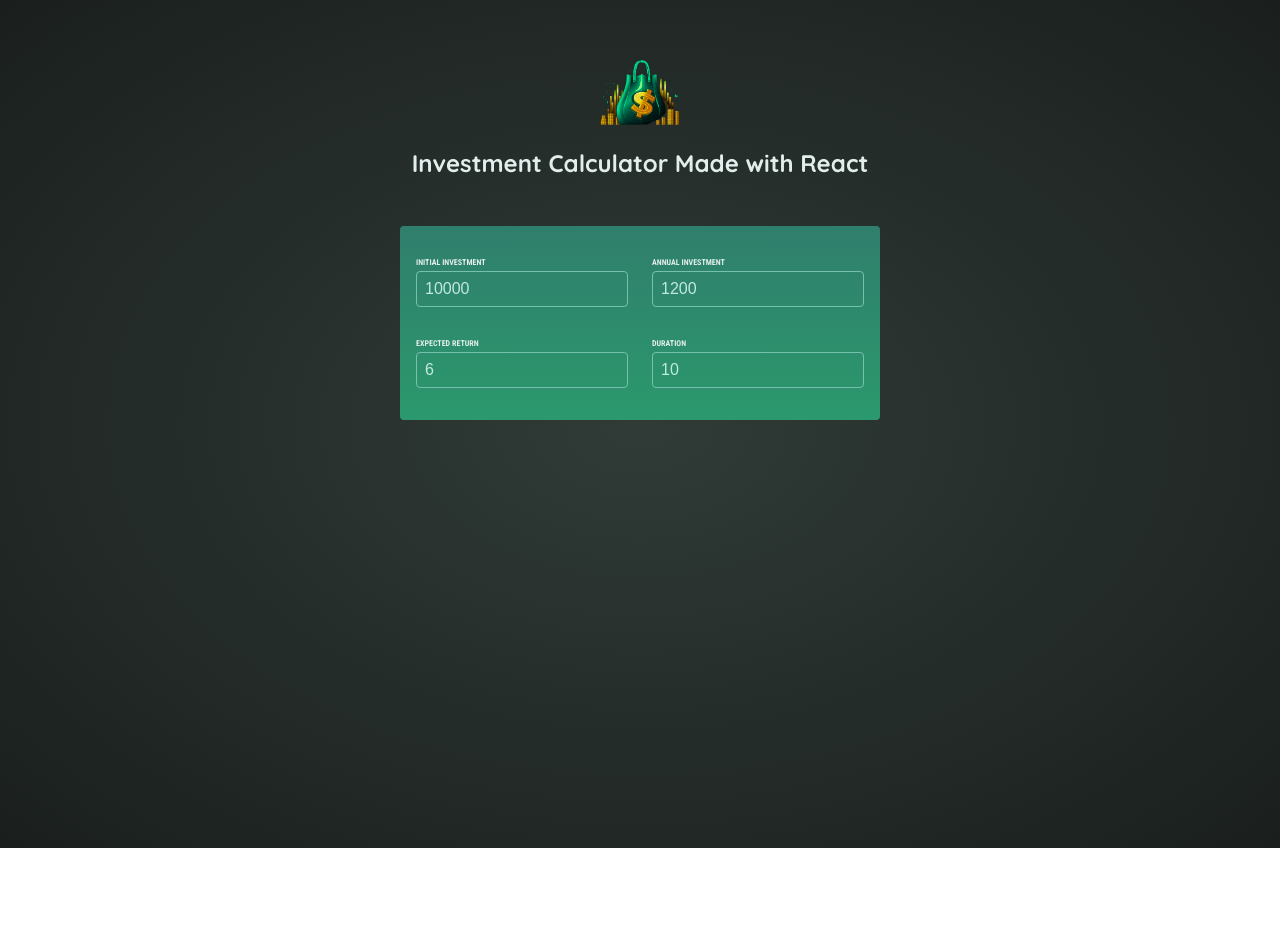
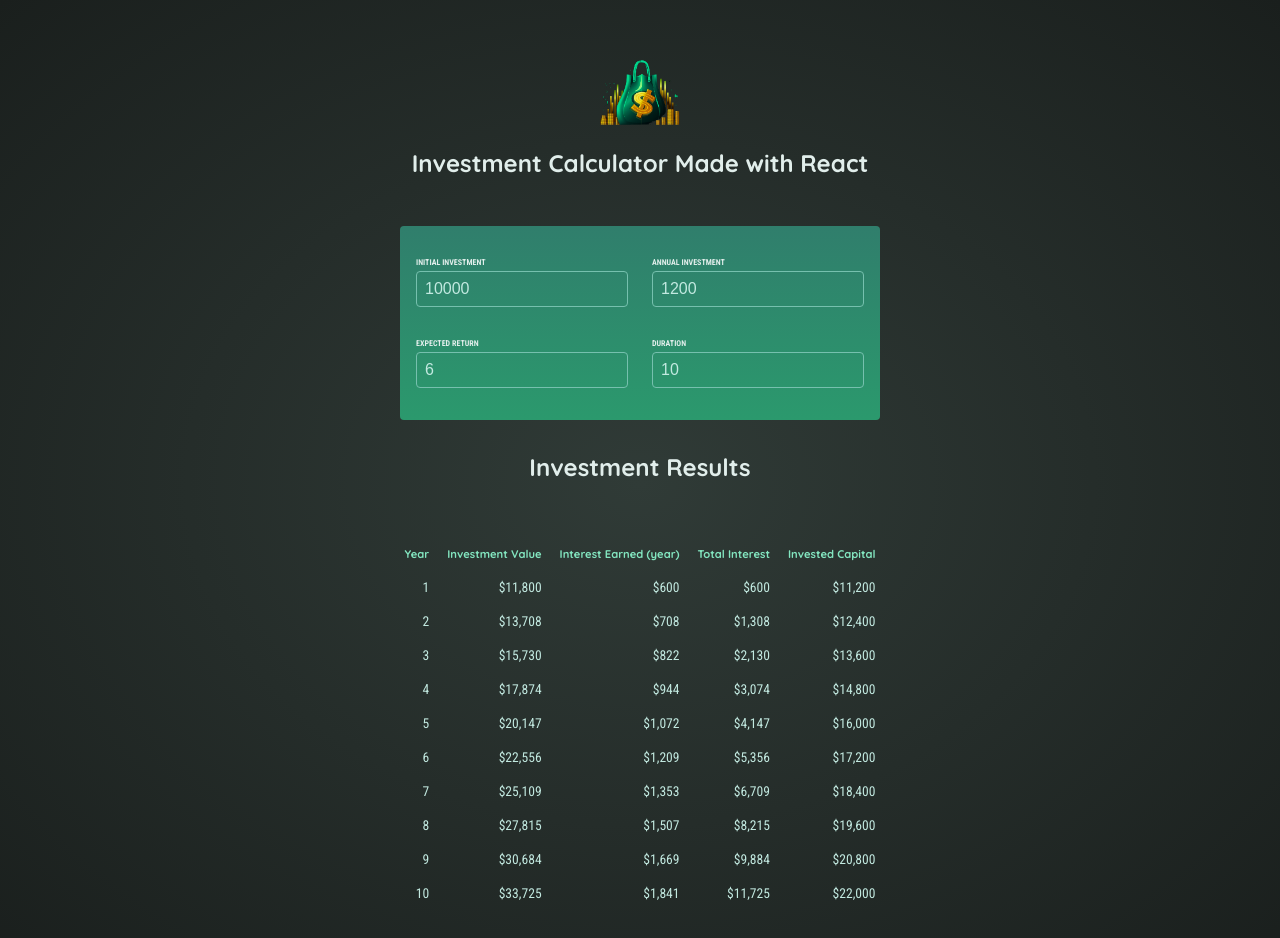
Before and after one commit to RonanKer29/react-investment-calculator, a React (Vite) app: page / in a window 1280 px wide. Shown: the top 938 px of the page. Before the commit the page ends 848 px from the top, so only its background shows below. Built offline with nearby package versions, Linux system fonts and the light colour scheme.

Commit message:
results calculation

```diff
--- a/src/App.jsx
+++ b/src/App.jsx
@@ -1,11 +1,30 @@
+import { useState } from "react";
 import Header from "./components/Header.jsx";
+import Results from "./components/Results.jsx";
 import UserInput from "./components/UserInput.jsx";
 
 function App() {
+  const [userInput, setUserInput] = useState({
+    initialInvestment: 10000,
+    annualInvestment: 1200,
+    expectedReturn: 6,
+    duration: 10,
+  });
+
+  function handleChange(inputIdentifier, newValue) {
+    setUserInput((prevUserInput) => {
+      return {
+        ...prevUserInput,
+        [inputIdentifier]: +newValue,
+      };
+    });
+  }
+
   return (
     <>
       <Header />
-      <UserInput />
+      <UserInput userInput={userInput} onChange={handleChange} />
+      <Results input={userInput} />
     </>
   );
 }
--- a/src/components/Results.jsx
+++ b/src/components/Results.jsx
@@ -1,9 +1,45 @@
 import React from "react";
+import { calculateInvestmentResults, formatter } from "../util/investment";
 
-export default function Results({ userInput }) {
+export default function Results({ input }) {
+  const investmentResults = calculateInvestmentResults(input);
+  const initialInvestment =
+    investmentResults[0].valueEndOfYear -
+    investmentResults[0].interest -
+    investmentResults[0].annualInvestment;
+
   return (
     <div>
-      <h2>Investment Results</h2>
+      <h2 className="center">Investment Results</h2>
+      <table id="result">
+        <thead>
+          <tr>
+            <th>Year</th>
+            <th>Investment Value</th>
+            <th>Interest Earned (year)</th>
+            <th>Total Interest</th>
+            <th>Invested Capital</th>
+          </tr>
+        </thead>
+        <tbody>
+          {investmentResults.map((result) => {
+            const totalInterest =
+              result.valueEndOfYear -
+              result.annualInvestment * result.year -
+              initialInvestment;
+            const totalAmountInvested = result.valueEndOfYear - totalInterest;
+            return (
+              <tr key={result.year}>
+                <td>{result.year}</td>
+                <td>{formatter.format(result.valueEndOfYear)}</td>
+                <td>{formatter.format(result.interest)}</td>
+                <td>{formatter.format(totalInterest)}</td>
+                <td>{formatter.format(totalAmountInvested)}</td>
+              </tr>
+            );
+          })}
+        </tbody>
+      </table>
     </div>
   );
 }
--- a/src/components/UserInput.jsx
+++ b/src/components/UserInput.jsx
@@ -1,22 +1,6 @@
 import { useState } from "react";
 
-export default function UserInput({ onChangeUserInput }) {
-  const [userInput, setUserInput] = useState({
-    initialInvestment: 10000,
-    annualInvestment: 1200,
-    expectedReturn: 6,
-    duration: 10,
-  });
-
-  function handleChange(inputIdentifier, newValue) {
-    const updatedUserInput = {
-      ...userInput,
-      [inputIdentifier]: newValue,
-    };
-    setUserInput(updatedUserInput);
-    onChangeUserInput(updatedUserInput);
-  }
-
+export default function UserInput({ onChange, userInput }) {
   return (
     <section id="user-input">
       <div className="input-group">
@@ -27,7 +11,7 @@
             required
             value={userInput.initialInvestment}
             onChange={(event) =>
-              handleChange("initialInvestment", event.target.value)
+              onChange("initialInvestment", event.target.value)
             }
           />
         </p>
@@ -38,7 +22,7 @@
             required
             value={userInput.annualInvestment}
             onChange={(event) =>
-              handleChange("annualInvestment", event.target.value)
+              onChange("annualInvestment", event.target.value)
             }
           />
         </p>
@@ -50,9 +34,7 @@
             type="number"
             required
             value={userInput.expectedReturn}
-            onChange={(event) =>
-              handleChange("expectedReturn", event.target.value)
-            }
+            onChange={(event) => onChange("expectedReturn", event.target.value)}
           />
         </p>
         <p>
@@ -61,7 +43,7 @@
             type="number"
             required
             value={userInput.duration}
-            onChange={(event) => handleChange("duration", event.target.value)}
+            onChange={(event) => onChange("duration", event.target.value)}
           />
         </p>
       </div>
--- a/src/util/investment.js
+++ b/src/util/investment.js
@@ -30,9 +30,9 @@
 // The browser-provided Intl API is used to prepare a formatter object
 // This object offers a "format()" method that can be used to format numbers as currency
 // Example Usage: formatter.format(1000) => yields "$1,000"
-export const formatter = new Intl.NumberFormat('en-US', {
-  style: 'currency',
-  currency: 'USD',
+export const formatter = new Intl.NumberFormat("en-US", {
+  style: "currency",
+  currency: "USD",
   minimumFractionDigits: 0,
   maximumFractionDigits: 0,
 });
```
